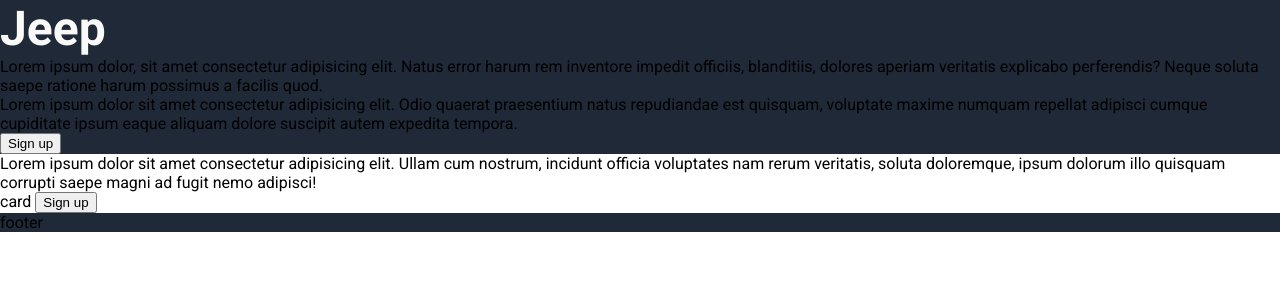
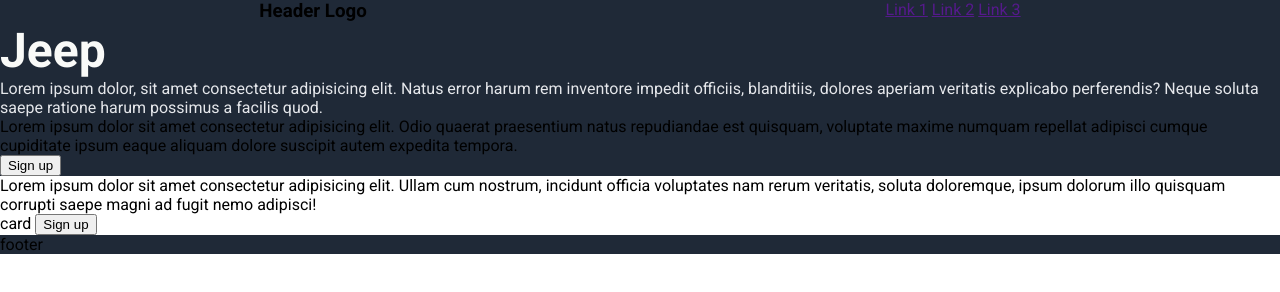
Before and after one commit to MarcosGP20/Landin-page, a plain HTML site: page index.html in a window 1280 px wide. Drawn offline with Linux system fonts and the light colour scheme.

Commit message:
Menu added

```diff
--- a/index.html
+++ b/index.html
@@ -11,8 +11,17 @@
 </head>
 <body>
     <div class="hero-section">
+        <div class="header-menu">
+            <h3>Header Logo</h3>
+            <div class="links">
+                <a href="">Link 1</a>
+                <a href="">Link 2</a>
+                <a href="">Link 3</a>
+            </div>
+        </div>
+
         <h1>Jeep</h1>
-        <p>Lorem ipsum dolor, sit amet consectetur adipisicing elit. Natus error harum rem inventore impedit officiis, blanditiis, dolores aperiam veritatis explicabo perferendis? Neque soluta saepe ratione harum possimus a facilis quod.</p>
+        <p class="description">Lorem ipsum dolor, sit amet consectetur adipisicing elit. Natus error harum rem inventore impedit officiis, blanditiis, dolores aperiam veritatis explicabo perferendis? Neque soluta saepe ratione harum possimus a facilis quod.</p>
         <p>Lorem ipsum dolor sit amet consectetur adipisicing elit. Odio quaerat praesentium natus repudiandae est quisquam, voluptate maxime numquam repellat adipisci cumque cupiditate ipsum eaque aliquam dolore suscipit autem expedita tempora.</p>
         <button>Sign up</button>
     </div>
--- a/styles.css
+++ b/styles.css
@@ -1,10 +1,13 @@
 *{
     margin: 0 auto;
-
 }
 
 body{
      font-family: "Roboto", sans-serif;;
+}
+.header-menu{
+    display: flex;
+    justify-content: space-between;
 }
 h1{
     font-size: 48px;
@@ -12,7 +15,10 @@ h1{
 }
 .hero-section{
    background-color: #1F2937;
+}
 
+.description{
+    color: #E5E7EB;
 }
 
 footer{
```
